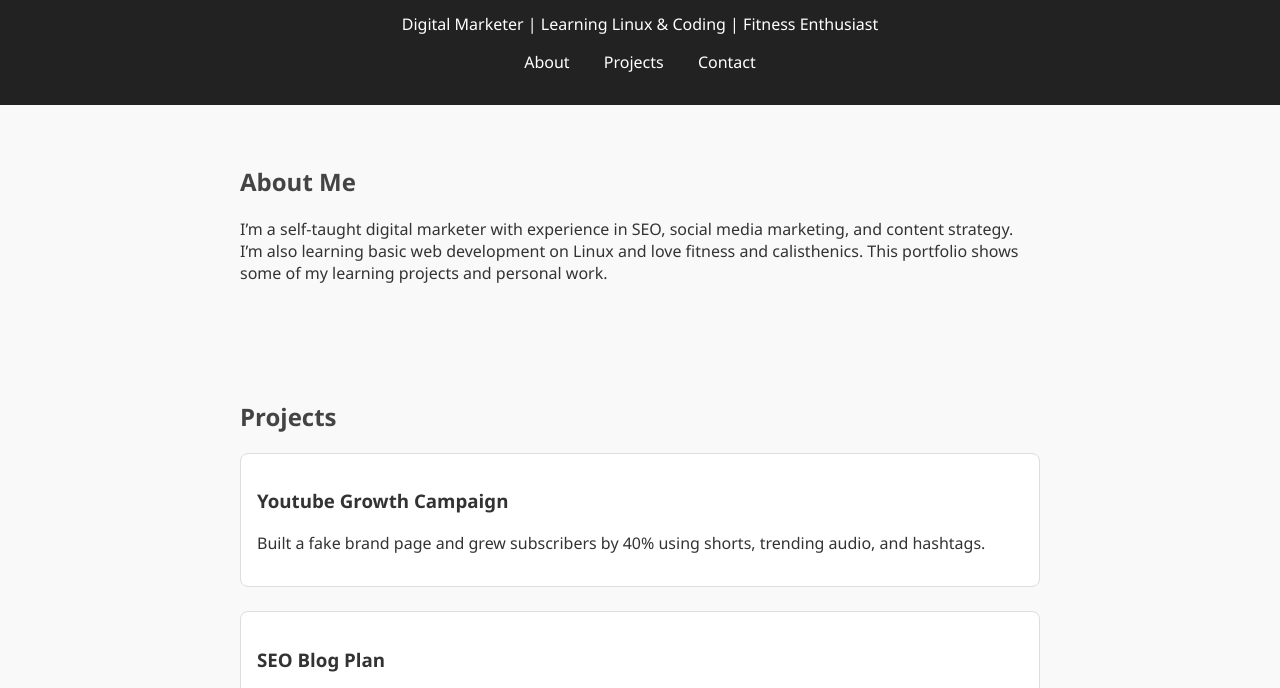
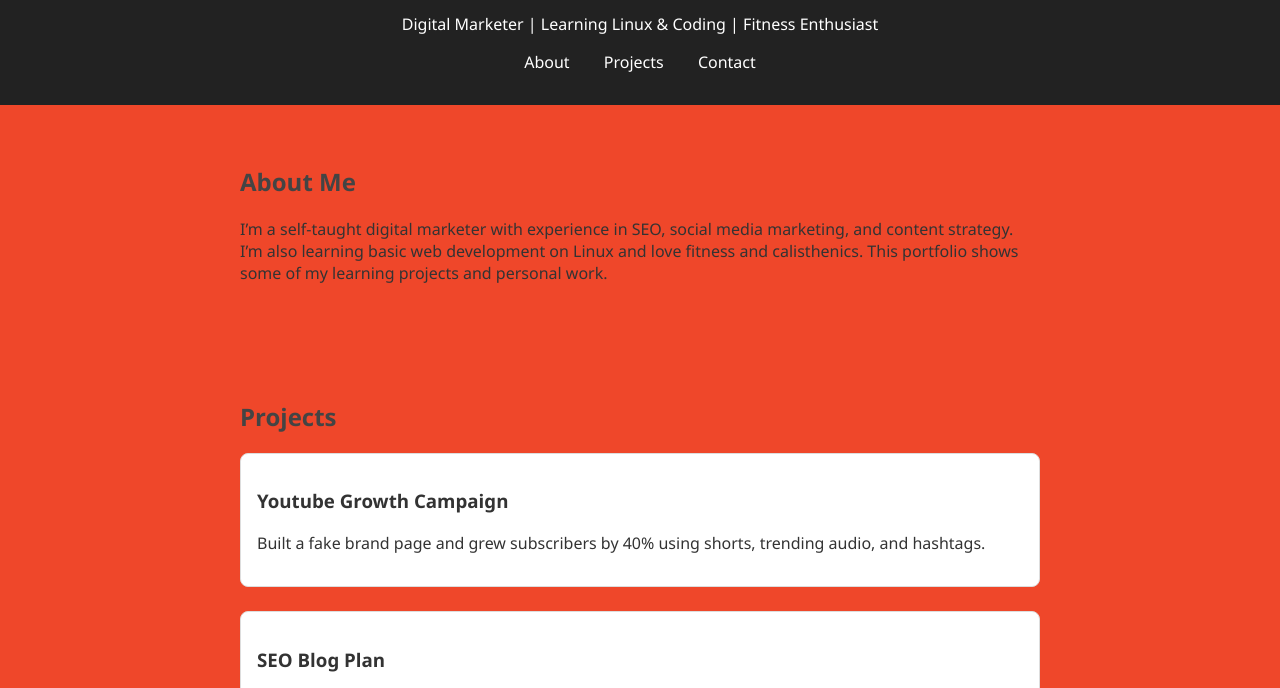
Before and after one commit to Sampradbhandary/portfolio, a plain HTML site: page index.html in a window 1280 px wide. Shown: the part 78-766 px from the top of the page. Drawn offline with Linux system fonts and the light colour scheme.

Commit message:
Update style.css

```diff
--- a/style.css
+++ b/style.css
@@ -20,7 +20,7 @@ body {
   font-family: 'Segoe UI', sans-serif;
   margin: 0;
   padding: 0;
-  background: #f9f9f9;
+  background: #EF472A;
   color: #333;
   animation: fadeInUp 1s ease-out;
 }
```
